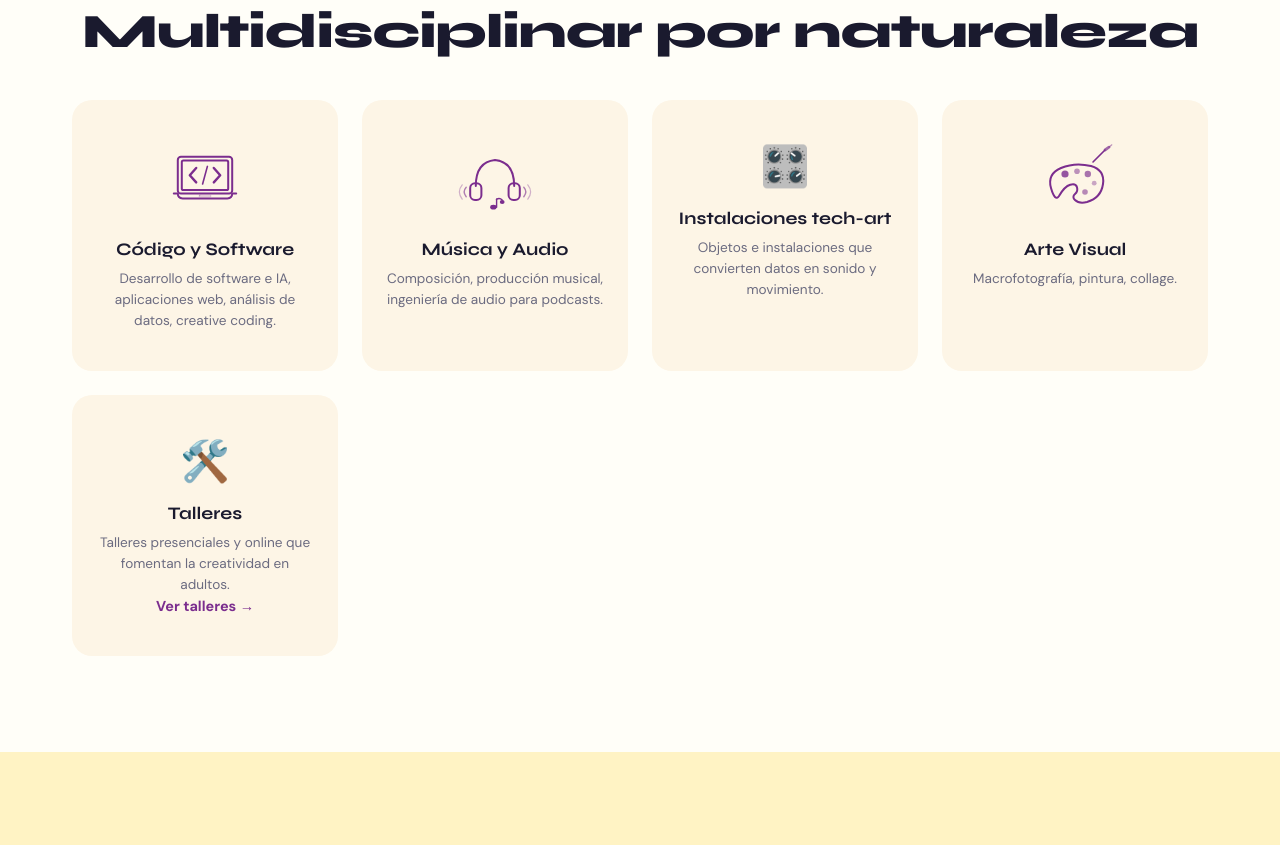
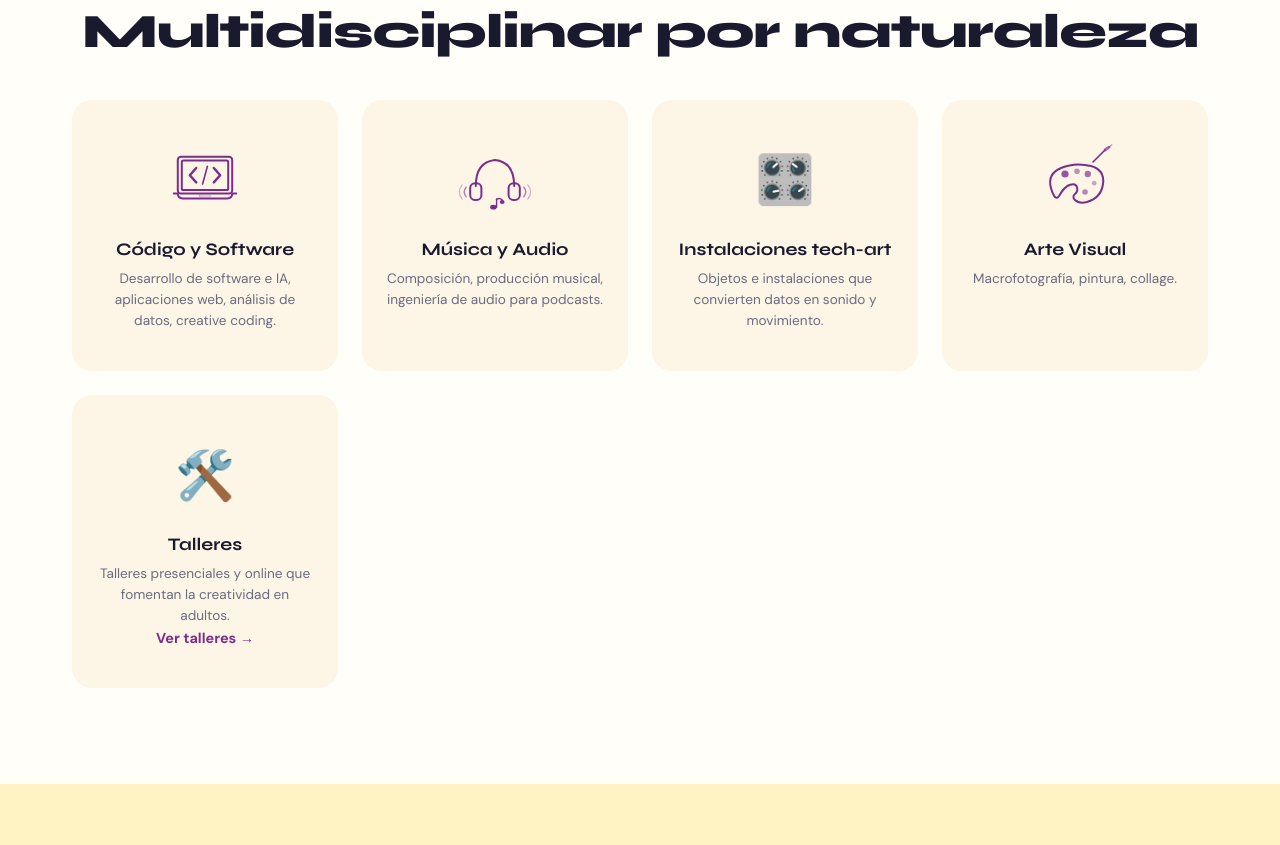
Before and after one commit to maramotto/maramotto_website, an Eleventy site: page index.njk in a window 1280 px wide. Shown: the part 2926-3771 px from the top of the page. Built offline with nearby package versions, Linux system fonts and the light colour scheme; Eleventy itself is replaced by a stand-in of ours; files that its build step writes are made by us from their sources.

Commit message:
fix: alinear iconos emoji con los SVG en el grid de skills (F-019, arreglo interino)

```diff
--- a/css/style.css
+++ b/css/style.css
@@ -740,9 +740,13 @@ a { color: inherit; }
 }
 
 .skill-card__emoji {
-  font-size: 2.5rem;
-  margin-bottom: 1rem;
-  display: block;
+  display: flex;
+  align-items: center;
+  justify-content: center;
+  width: 80px;
+  height: 80px;
+  margin: 0 auto 1.2rem;
+  font-size: 3rem;
 }
 
 .skill-card__img {
```
